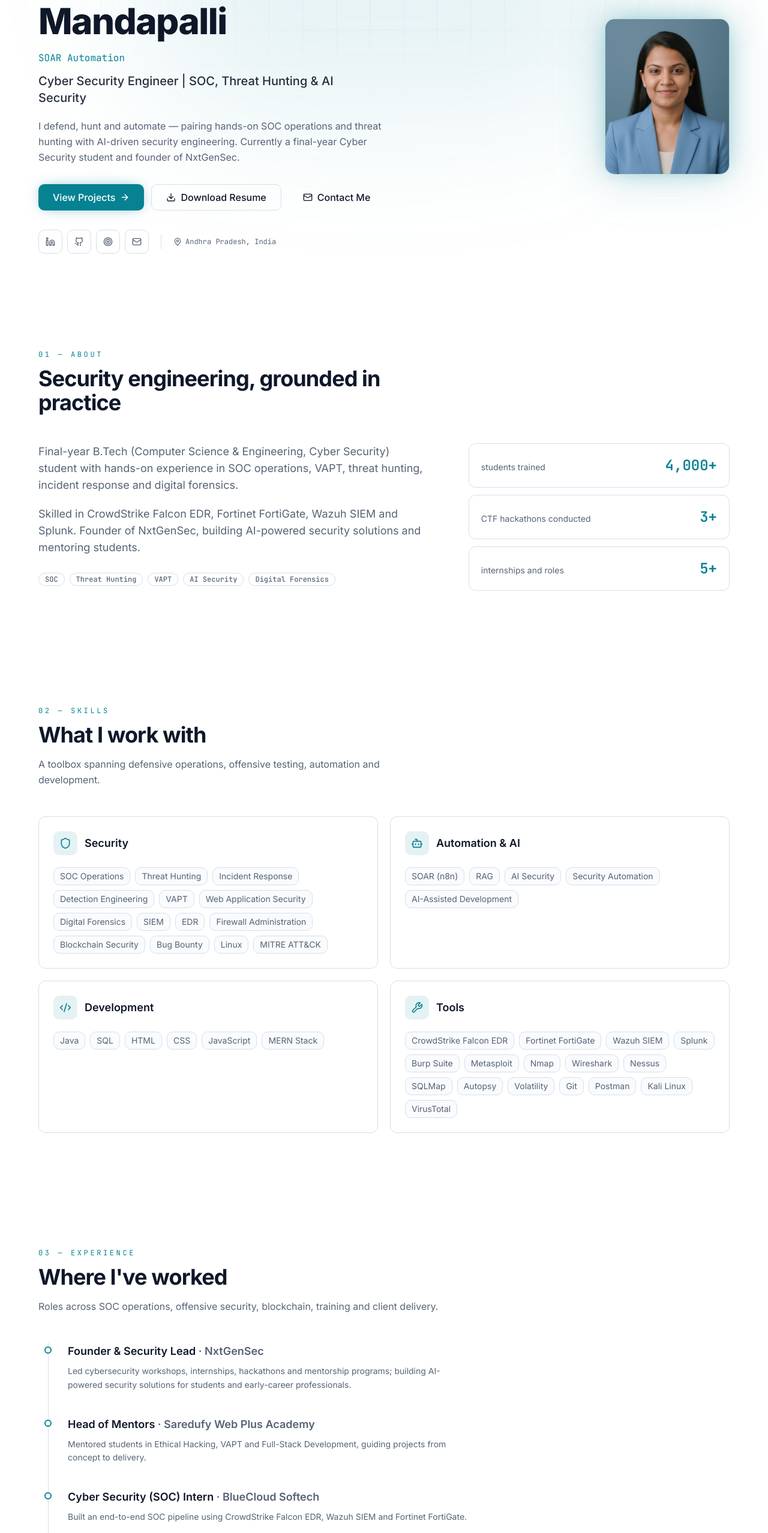
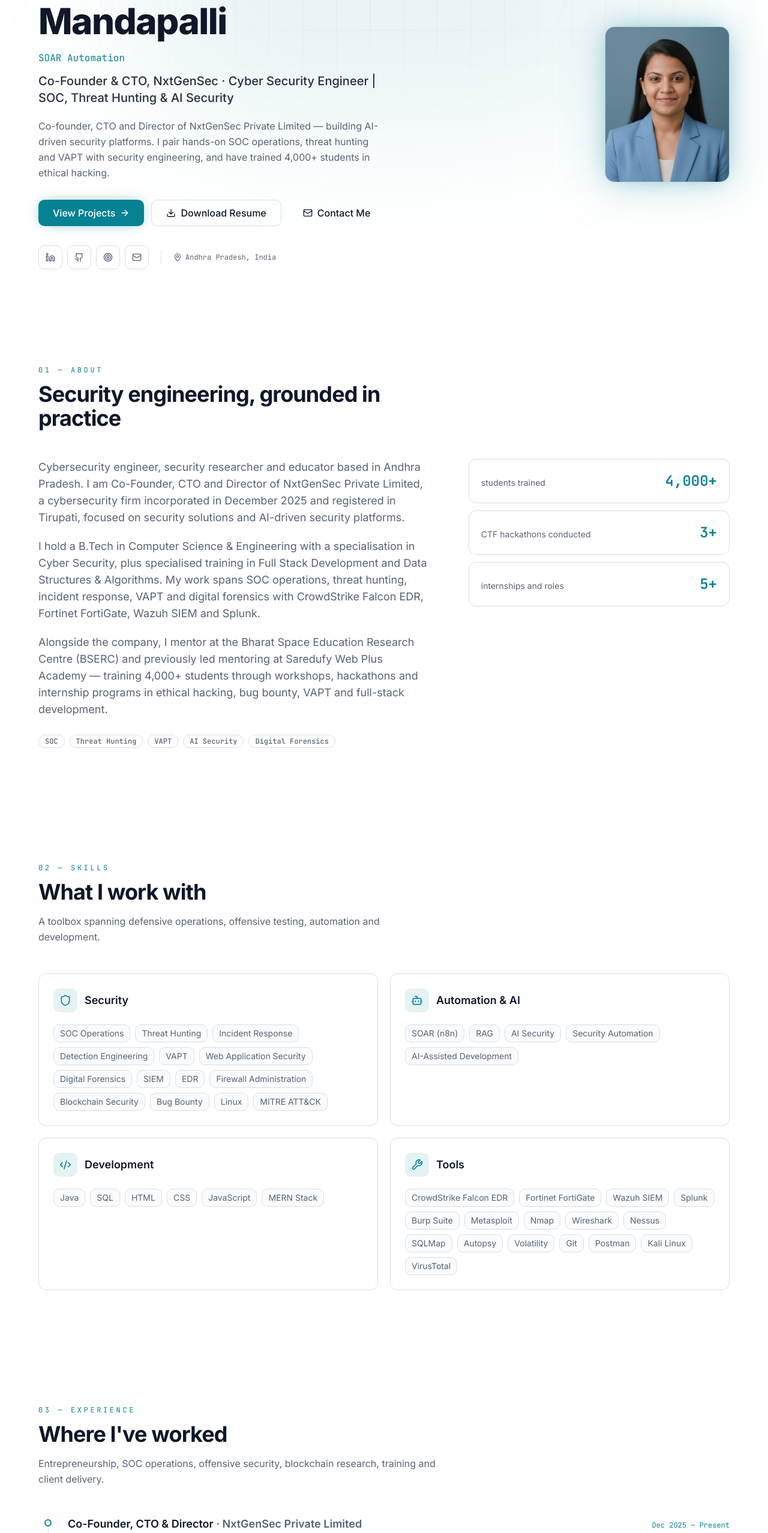
Before and after one commit to DevaSaiNandiniMandapalli/portfolio, a React (Vite) app: page / in a window 1280 px wide. Shown: the part 230-2786 px from the top of the page at 60% size. Built offline with nearby package versions, Linux system fonts and the light colour scheme.

Commit message:
Add founder/CTO positioning: NxtGenSec Private Limited, BSERC mentorship, education and SEO
Co-authored-by: Lemon Code <hello@lemoncode.ai>

```diff
--- a/index.html
+++ b/index.html
@@ -6,7 +6,7 @@
     <title>Deva Sai Nandini Mandapalli — Cyber Security Engineer</title>
     <meta
       name="description"
-      content="Deva Sai Nandini Mandapalli — Cyber Security Engineer specializing in SOC operations, threat hunting, incident response and AI security. Founder of NxtGenSec."
+      content="Deva Sai Nandini Mandapalli — Co-Founder & CTO of NxtGenSec Private Limited and Cyber Security Engineer specializing in SOC operations, threat hunting, incident response and AI security."
     />
     <meta name="author" content="Deva Sai Nandini Mandapalli" />
     <meta name="theme-color" content="#070b14" />
@@ -18,7 +18,7 @@
     <meta property="og:title" content="Deva Sai Nandini Mandapalli — Cyber Security Engineer" />
     <meta
       property="og:description"
-      content="SOC operations, threat hunting, incident response and AI security. Founder of NxtGenSec."
+      content="Co-Founder & CTO, NxtGenSec Private Limited. SOC operations, threat hunting, incident response and AI security."
     />
     <meta property="og:image" content="/og-image.svg" />
     <meta property="og:site_name" content="Deva Sai Nandini Mandapalli" />
@@ -28,7 +28,7 @@
     <meta name="twitter:title" content="Deva Sai Nandini Mandapalli — Cyber Security Engineer" />
     <meta
       name="twitter:description"
-      content="SOC operations, threat hunting, incident response and AI security. Founder of NxtGenSec."
+      content="Co-Founder & CTO, NxtGenSec Private Limited. SOC operations, threat hunting, incident response and AI security."
     />
     <meta name="twitter:image" content="/og-image.svg" />
 
@@ -46,8 +46,23 @@
         "@context": "https://schema.org",
         "@type": "Person",
         "name": "Deva Sai Nandini Mandapalli",
-        "jobTitle": "Cyber Security Engineer",
-        "description": "Cyber Security Engineer specializing in SOC operations, threat hunting, incident response and AI security. Founder of NxtGenSec.",
+        "jobTitle": "Co-Founder & Chief Technology Officer",
+        "description": "Cyber Security Engineer, security researcher and educator; Co-Founder, CTO and Director of NxtGenSec Private Limited.",
+        "worksFor": {
+          "@type": "Organization",
+          "name": "NxtGenSec Private Limited",
+          "foundingDate": "2025-12",
+          "address": {
+            "@type": "PostalAddress",
+            "addressLocality": "Tirupati",
+            "addressRegion": "Andhra Pradesh",
+            "addressCountry": "IN"
+          }
+        },
+        "alumniOf": {
+          "@type": "CollegeOrUniversity",
+          "name": "B.Tech, Computer Science & Engineering (Cyber Security)"
+        },
         "email": "mailto:devasainandinimandapalli@gmail.com",
         "telephone": "+91-9392194979",
         "address": {
--- a/src/components/sections/experience.tsx
+++ b/src/components/sections/experience.tsx
@@ -11,7 +11,7 @@ export function Experience() {
           id="experience"
           eyebrow="03 — Experience"
           title="Where I've worked"
-          description="Roles across SOC operations, offensive security, blockchain, training and client delivery."
+          description="Entrepreneurship, SOC operations, offensive security, blockchain research, training and client delivery."
         />
 
         <ol className="relative ml-3 border-l border-border sm:ml-4">
--- a/src/data/portfolio.ts
+++ b/src/data/portfolio.ts
@@ -55,7 +55,8 @@ export interface NavItem {
 
 export const profile = {
   name: "Deva Sai Nandini Mandapalli",
-  headline: "Cyber Security Engineer | SOC, Threat Hunting & AI Security",
+  headline:
+    "Co-Founder & CTO, NxtGenSec · Cyber Security Engineer | SOC, Threat Hunting & AI Security",
   location: "Andhra Pradesh, India",
   email: "devasainandinimandapalli@gmail.com",
   phone: "+91 9392194979",
@@ -64,8 +65,14 @@ export const profile = {
   photoUrl: "/photo.jpg",
   resumeUrl: "/resume.pdf",
   intro:
-    "I defend, hunt and automate — pairing hands-on SOC operations and threat hunting with AI-driven security engineering. Currently a final-year Cyber Security student and founder of NxtGenSec.",
-  typingRoles: ["SOC Operations", "Threat Hunting", "SOAR Automation", "AI Security"],
+    "Co-founder, CTO and Director of NxtGenSec Private Limited — building AI-driven security platforms. I pair hands-on SOC operations, threat hunting and VAPT with security engineering, and have trained 4,000+ students in ethical hacking.",
+  typingRoles: [
+    "SOC Operations",
+    "Threat Hunting",
+    "SOAR Automation",
+    "AI Security",
+    "Co-Founder & CTO",
+  ],
 } as const;
 
 export const socials: SocialLink[] = [
@@ -93,8 +100,9 @@ export const socials: SocialLink[] = [
 
 export const about = {
   paragraphs: [
-    "Final-year B.Tech (Computer Science & Engineering, Cyber Security) student with hands-on experience in SOC operations, VAPT, threat hunting, incident response and digital forensics.",
-    "Skilled in CrowdStrike Falcon EDR, Fortinet FortiGate, Wazuh SIEM and Splunk. Founder of NxtGenSec, building AI-powered security solutions and mentoring students.",
+    "Cybersecurity engineer, security researcher and educator based in Andhra Pradesh. I am Co-Founder, CTO and Director of NxtGenSec Private Limited, a cybersecurity firm incorporated in December 2025 and registered in Tirupati, focused on security solutions and AI-driven security platforms.",
+    "I hold a B.Tech in Computer Science & Engineering with a specialisation in Cyber Security, plus specialised training in Full Stack Development and Data Structures & Algorithms. My work spans SOC operations, threat hunting, incident response, VAPT and digital forensics with CrowdStrike Falcon EDR, Fortinet FortiGate, Wazuh SIEM and Splunk.",
+    "Alongside the company, I mentor at the Bharat Space Education Research Centre (BSERC) and previously led mentoring at Saredufy Web Plus Academy — training 4,000+ students through workshops, hackathons and internship programs in ethical hacking, bug bounty, VAPT and full-stack development.",
   ],
   stats: [
     { value: "4,000+", label: "students trained" },
@@ -166,18 +174,25 @@ export const skillGroups: SkillGroup[] = [
 
 export const experience: ExperienceEntry[] = [
   {
-    role: "Founder & Security Lead",
-    organization: "NxtGenSec",
-    dates: "[Dates]",
+    role: "Co-Founder, CTO & Director",
+    organization: "NxtGenSec Private Limited",
+    dates: "Dec 2025 — Present",
     description:
-      "Led cybersecurity workshops, internships, hackathons and mentorship programs; building AI-powered security solutions for students and early-career professionals.",
+      "Co-founded a cybersecurity company registered in Tirupati, Andhra Pradesh, incorporated in December 2025. Leading technology and security engineering: AI-driven security platforms, API, mobile and IoT security, SOC services, VAPT and blockchain research.",
+  },
+  {
+    role: "Mentor",
+    organization: "Bharat Space Education Research Centre (BSERC)",
+    dates: "",
+    description:
+      "Mentor for students and early-career professionals in cybersecurity fundamentals, ethical hacking and applied security research.",
   },
   {
     role: "Head of Mentors",
     organization: "Saredufy Web Plus Academy",
     dates: "[Dates]",
     description:
-      "Mentored students in Ethical Hacking, VAPT and Full-Stack Development, guiding projects from concept to delivery.",
+      "Led the mentor team and trained 4,000+ students through workshops, hackathons and internship programs in ethical hacking, bug bounty, VAPT and full-stack development.",
   },
   {
     role: "Cyber Security (SOC) Intern",
```
